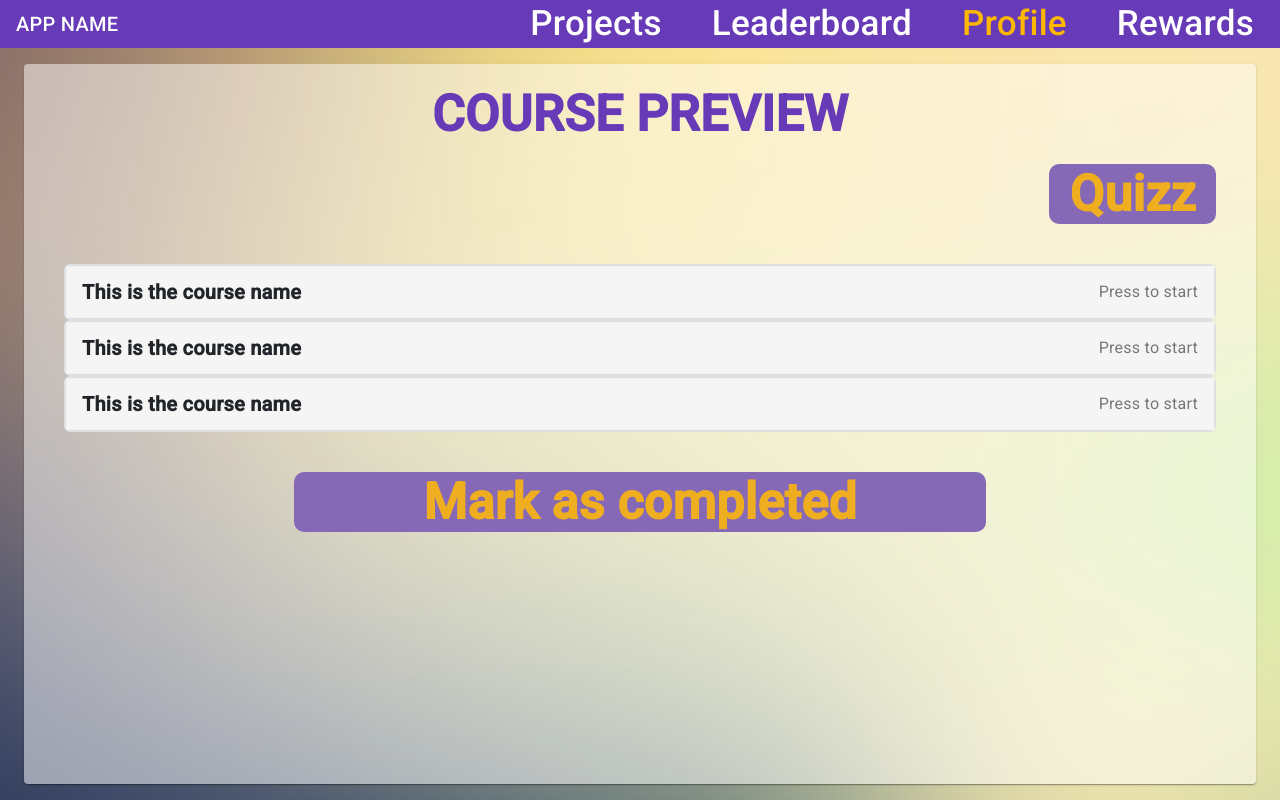
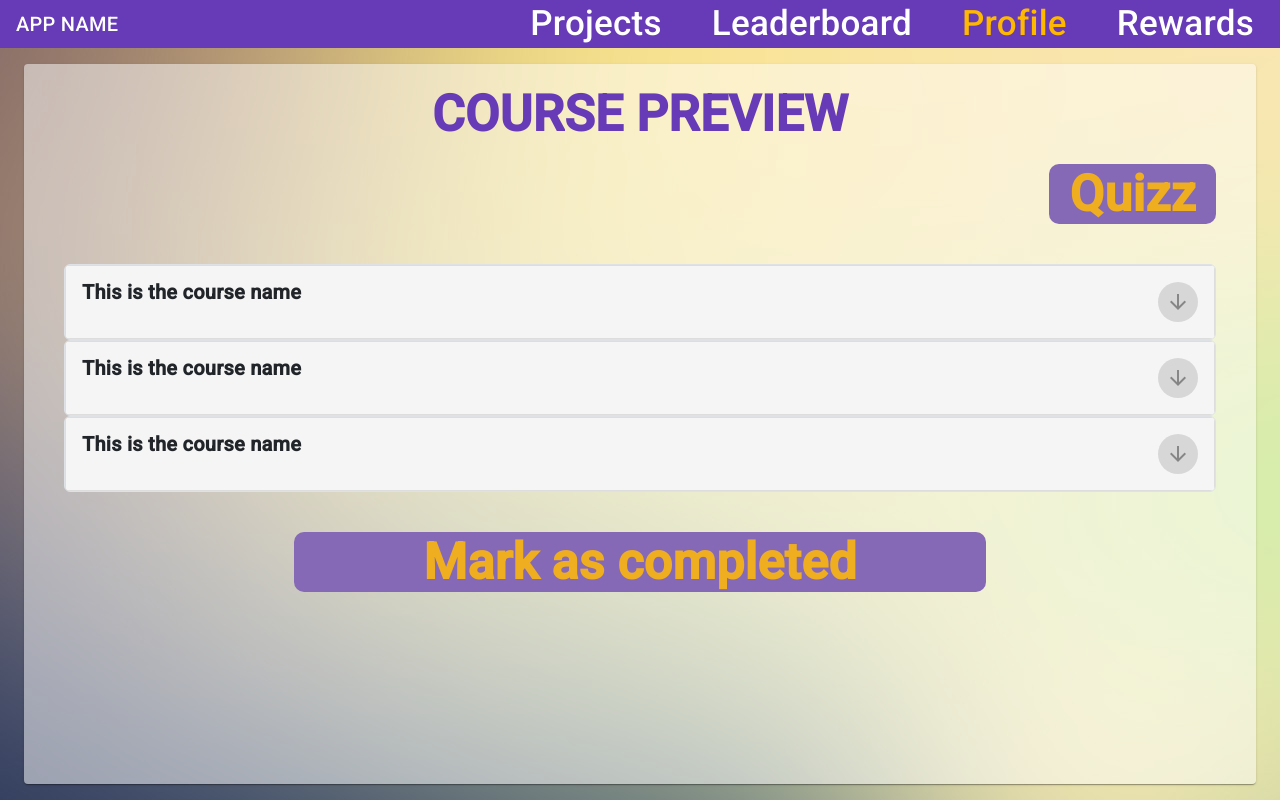
Before and after one commit to marcu26/CodersCreed, an Angular app in the folder FRONT/: page /profile in a window 1280 px wide. Built offline with nearby package versions, Linux system fonts and the light colour scheme.

Commit message:
Update course-preview.component.html

```diff
--- a/FRONT/src/app/course-preview/course-preview.component.html
+++ b/FRONT/src/app/course-preview/course-preview.component.html
@@ -15,7 +15,11 @@
         <div class="accordion-item">
           <div class="accordion-header" (click)="expendIt(0)">
             <div class="accordion-title">This is the course name</div>
-            <div class="accordion-description">Press to start</div>
+            <div class="accordion-description">
+                <button mat-mini-fab disabled>
+                <mat-icon>arrow_downward</mat-icon>
+            </button>
+        </div>
           </div>
           <div class="accordion-content" *ngIf="isExpendit[0]">
             <div class="pdfShow">
@@ -28,7 +32,11 @@
         <div class="accordion-item">
           <div class="accordion-header" (click)="expendIt(1)">
             <div class="accordion-title">This is the course name</div>
-            <div class="accordion-description">Press to start</div>
+            <div class="accordion-description">
+                <button mat-mini-fab disabled>
+                    <mat-icon>arrow_downward</mat-icon>
+                </button>
+            </div>
           </div>
           <div class="accordion-content" *ngIf="isExpendit[1]">
             <div class="pdfShow">
@@ -41,7 +49,11 @@
         <div class="accordion-item">
           <div class="accordion-header" (click)="expendIt(2)">
             <div class="accordion-title">This is the course name</div>
-            <div class="accordion-description">Press to start</div>
+            <div class="accordion-description">
+                <button mat-mini-fab disabled>
+                    <mat-icon>arrow_downward</mat-icon>
+                </button>
+            </div>
           </div>
           <div class="accordion-content" *ngIf="isExpendit[2]">
             <div class="pdfShow">
```
